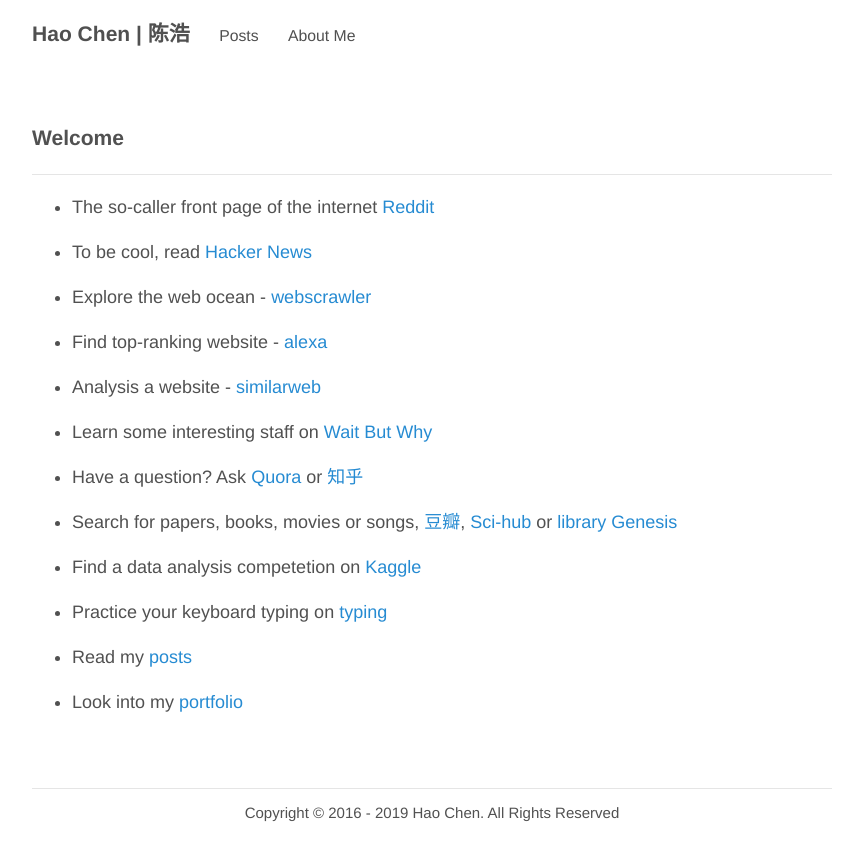
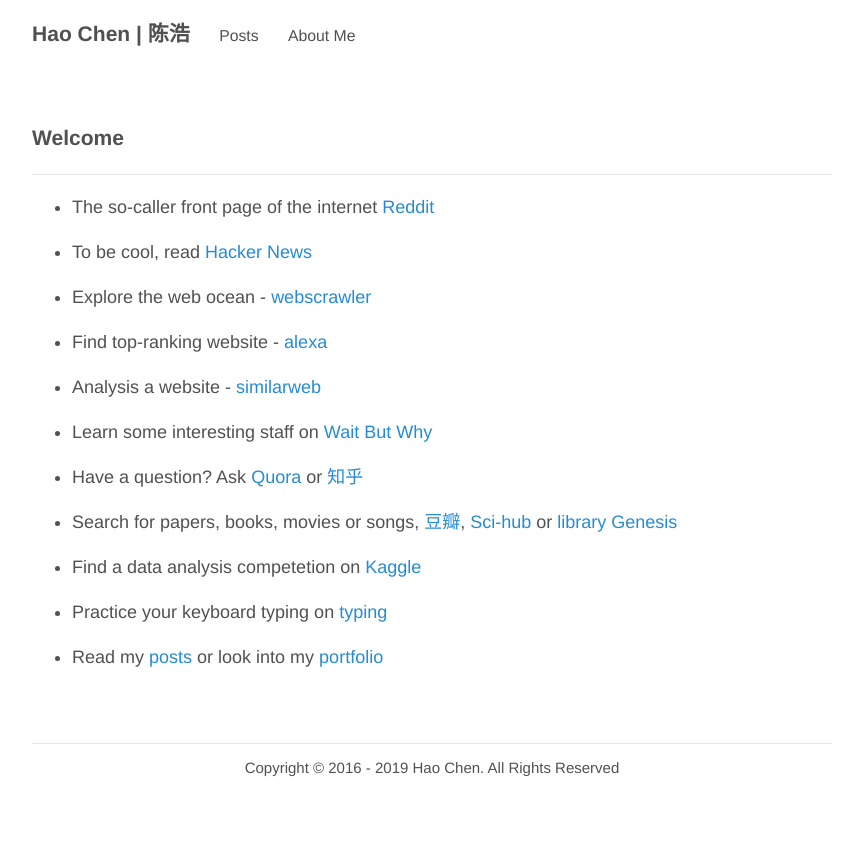
Before and after one commit to haoeric/haoeric.github.io, a Jekyll site: the page built from index.md, in a window 1280 px wide. Shown: the top 861 px of the page, without its empty margins (208-1071 px from the left). Built offline with Jekyll 4.4.1, drawn with Linux system fonts in a browser that asks for light colours.

```diff
--- a/index.md
+++ b/index.md
@@ -26,6 +26,4 @@ layout: page
 
 - Practice your keyboard typing on [typing](https://www.typing.com/student)
 
-- Read my [posts]({{ site.BASE_PATH }}/posts/)
-
-- Look into my [portfolio]({{ site.BASE_PATH }}/portfolio/)
+- Read my [posts]({{ site.BASE_PATH }}/posts/) or look into my [portfolio]({{ site.BASE_PATH }}/portfolio/)
```
